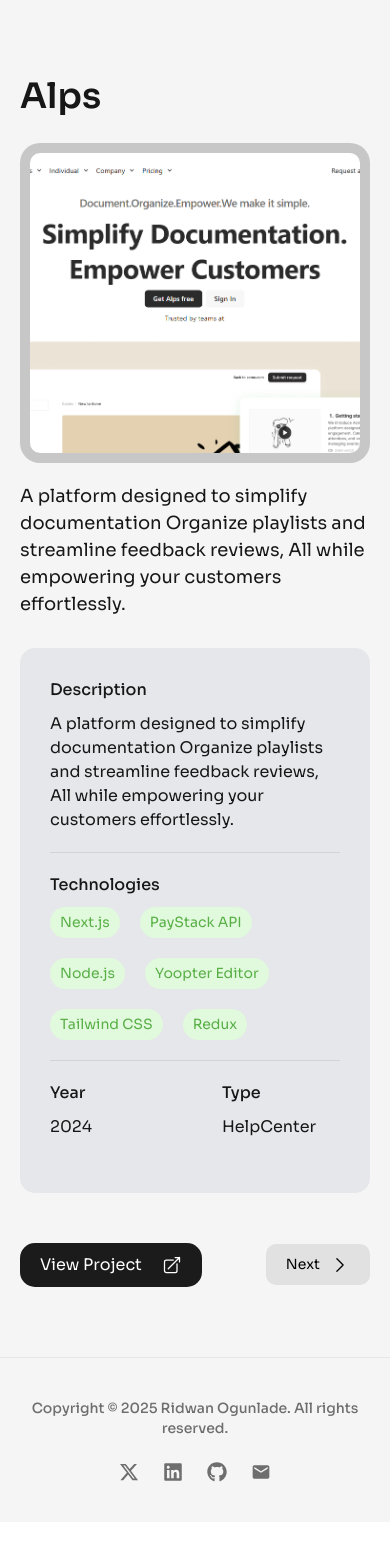
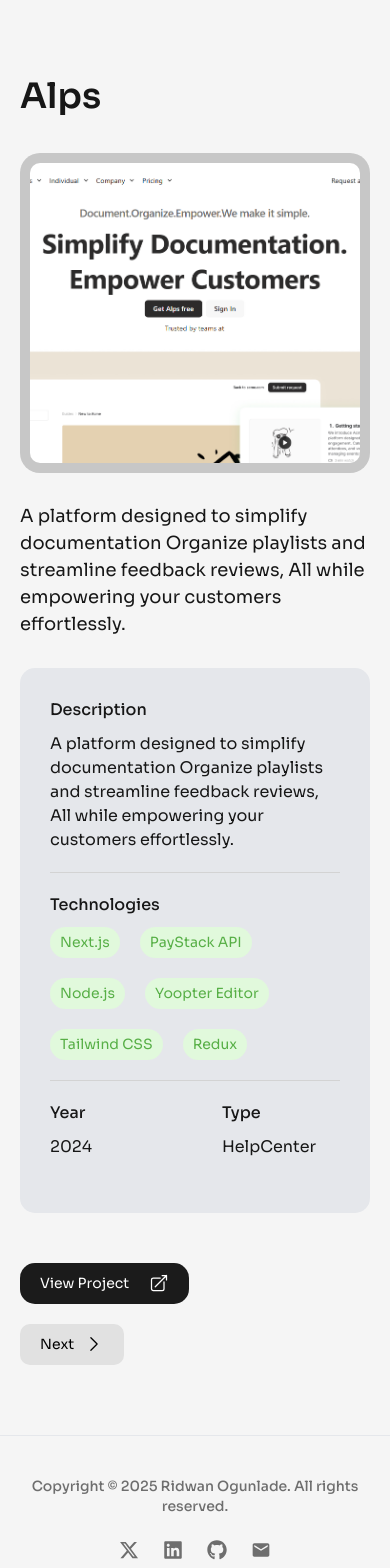
Before and after one commit to Folayimi/Ridwan-Portfolio, a Next.js app: page /projects/alps in a window 390 px wide. Shown: the top 1568 px of the page. Before the commit the page ends 1522 px from the top, so only its background shows below. Built offline with nearby package versions, Linux system fonts and the light colour scheme.

Commit message:
made some changes

```diff
--- a/src/app/projects/[projectId]/page.jsx
+++ b/src/app/projects/[projectId]/page.jsx
@@ -29,7 +29,7 @@ const Project = ({ params }) => {
       year: "2024",
       type: "HelpCenter",
       client: "Alps Ltd.",
-      website: "",
+      website: "https://tryalps.com",
     },
     {
       title: "Nifinspired",
@@ -41,7 +41,7 @@ const Project = ({ params }) => {
       year: "2024",
       type: "E-Commerce",
       client: "Connectin Skillz",
-      website: "",
+      website: "https://nifinspired.com/",
     },
     {
       title: "King David Elites",
@@ -59,7 +59,7 @@ const Project = ({ params }) => {
       year: "2022",
       type: "Real Estate",
       client: "KDE",
-      website: "",
+      website: "https://king-david-elite.vercel.app/",
     },
     {
       title: "Curious Kids",
@@ -71,7 +71,7 @@ const Project = ({ params }) => {
       year: "2023",
       type: "Education",
       client: "Creos Community",
-      website: "",
+      website: "https://curiouskidzng.com/",
     },
     {
       title: "Shinzoku",
@@ -83,7 +83,7 @@ const Project = ({ params }) => {
       year: "2025",
       type: "Hackathon",
       client: "Organizers",
-      website: "",
+      website: "https://shinzoku.vercel.app/",
     },
     {
       title: "360 Shotitz Photography",
@@ -102,7 +102,7 @@ const Project = ({ params }) => {
       year: "2024",
       type: "Event",
       client: "FreeLance",
-      website: "",
+      website: "https://360-shotitz.vercel.app/",
     },
     {
       title: "Remap Link",
@@ -114,7 +114,7 @@ const Project = ({ params }) => {
       year: "2024",
       type: "Vehicle Details",
       client: "FreeLance",
-      website: "",
+      website: "https://the-remap-link.vercel.app/",
     },
     {
       title: "Portfolio",
@@ -126,7 +126,7 @@ const Project = ({ params }) => {
       year: "2023",
       type: "Portfolio",
       client: "FreeLance",
-      website: "",
+      website: "https://clarice-portfolio.vercel.app/",
     },
     {
       title: "African Made Items",
@@ -135,10 +135,10 @@ const Project = ({ params }) => {
       images: ["/portfolio-africa.PNG"],
       technologies: ["Next.js", "Tailwind CSS"],
       link: "/projects/african-made-items",
-      year: "",
-      type: "",
+      year: "2023",
+      type: "E-Commerce",
       client: "",
-      website: "",
+      website: "https://next-portfolio-africa-devfolas-projects.vercel.app/",
     },
   ];
 
@@ -153,7 +153,7 @@ const Project = ({ params }) => {
         if (i > 0) {
           setPreviousLink(MyProjects[i - 1].link);
         }
-        if (i < MyProjects.length-1) {
+        if (i < MyProjects.length - 1) {
           setNextLink(MyProjects[i + 1].link);
         }
       }
@@ -161,8 +161,8 @@ const Project = ({ params }) => {
   }, []);
   return (
     <>
-      <div className="bg-[#F5F5F5] w-full py-[70px] md:px-[200px] px-[20px] cflexsm gap-[30px]">
-        <div className="cflexss w-full gap-[20px] text-[18px]">
+      <div className="bg-[#F5F5F5] w-full py-[70px] md:px-[100px] lg:px-[200px] px-[20px] cflexsm gap-[30px]">
+        <div className="cflexss w-full gap-[30px] text-[18px]">
           <h1 className="text-[35px] md:text-[40px] font-[600]">
             {selectedProject?.title}
           </h1>
@@ -220,7 +220,7 @@ const Project = ({ params }) => {
           </div>
         </div>
 
-        <div className="w-full flexbm mt-[20px]">
+        <div className="w-full flexbm text-[14px] md:text-[16px] flex-wrap gap-[20px] mt-[20px]">
           <Link
             href={selectedProject ? selectedProject?.website : ""}
             target="_blank"
@@ -231,10 +231,10 @@ const Project = ({ params }) => {
             </div>
           </Link>
 
-          <div className="flexsm gap-[30px]">
+          <div className="w-full md:w-fit flex md:justify-start justify-between items-center gap-[30px]">
             {previousLink && (
               <Link href={previousLink}>
-                <button className="group text-[14px] md:text-[16px] flexmm gap-[10px] text-black px-[20px] py-[10px] rounded-[10px] bg-[#E1E1E1] transition-all duration-300 cursor-pointer">
+                <button className="group md:text-[16px] flexmm gap-[10px] text-black px-[20px] py-[10px] rounded-[10px] bg-[#E1E1E1] transition-all duration-300 cursor-pointer">
                   <ChevronLeftIcon className="w-5 h-5 group-hover:mr-2 transition-all duration-300" />
                   Previous
                 </button>
@@ -243,7 +243,7 @@ const Project = ({ params }) => {
 
             {nextLink && (
               <Link href={nextLink}>
-                <button className="group text-[14px] md:text-[16px] flexmm gap-[10px] text-black px-[20px] py-[10px] rounded-[10px] bg-[#E1E1E1] transition-all duration-300 cursor-pointer">
+                <button className="group md:text-[16px] flexmm gap-[10px] text-black px-[20px] py-[10px] rounded-[10px] bg-[#E1E1E1] transition-all duration-300 cursor-pointer">
                   Next
                   <ChevronRightIcon className="w-5 h-5 group-hover:ml-2 transition-all duration-300" />
                 </button>
--- a/src/components/Navbar.jsx
+++ b/src/components/Navbar.jsx
@@ -200,13 +200,13 @@ const Navbar = () => {
                 </>
               );
             })}
-            <Link href="#contact" className="hidden md:block">
+            <Link href="/#contact" className="hidden md:block">
               <button className="px-[15px] flexmm hover:px-[20px] text-[14px] py-[12px] bg-[#1B1B1B] text-white rounded-[15px] cursor-pointer transition-all duration-300">
                 Let's Connect
               </button>
             </Link>
           </ul>
-          <Link href="#contact" className="md:hidden">
+          <Link href="/#contact" className="md:hidden">
             <button className="px-[15px] flexmm hover:px-[20px] text-[12px] font-[500] py-[15px] bg-[#1B1B1B] text-white rounded-full cursor-pointer transition-all duration-300">
               Let's Connect
             </button>
```
